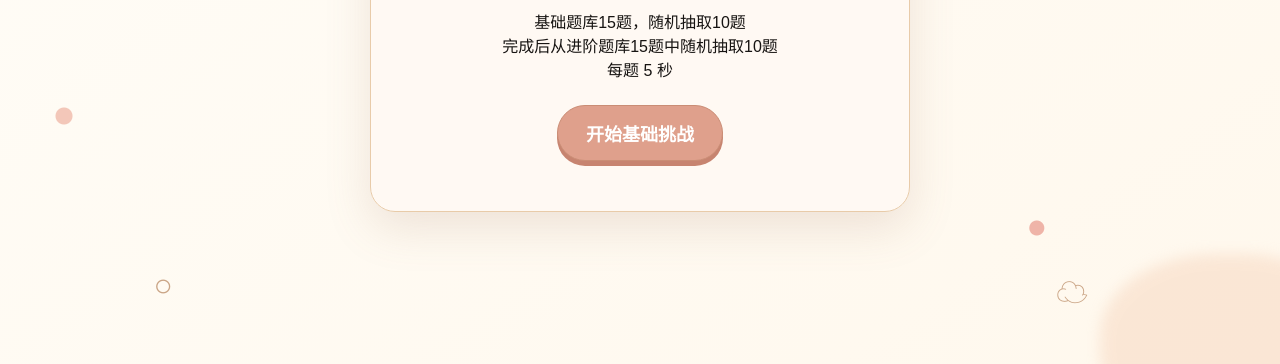
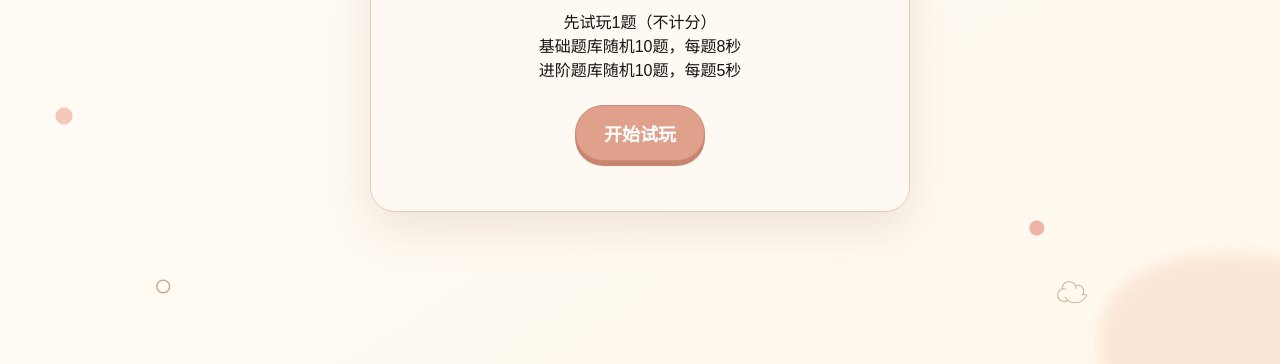
Before and after one commit to Happy20gether18/Yesung, a plain HTML site: page index.html in a window 1280 px wide. Shown: the part 436-800 px from the top of the page. Drawn offline with Linux system fonts and the light colour scheme.

Commit message:
Add files via upload

```diff
--- a/index.html
+++ b/index.html
@@ -13,7 +13,7 @@
     .counter{position:absolute;left:7%;top:50%;transform:translateY(-50%);border:1.5px solid #e9c69a;border-radius:99px;padding:8px 25px;font-size:clamp(15px,1.7vw,22px);font-weight:700;background:#fffaf3b8}.timer-box{position:absolute;right:7%;top:17px;text-align:center;font-weight:700}.timer-label{font-size:clamp(12px,1.2vw,17px);margin-bottom:5px}.timer{display:flex;align-items:baseline;gap:3px;border:1.5px solid #d7b58b;border-radius:15px;padding:4px 15px;background:#fffaf3d9}.timer strong{font-size:clamp(35px,4vw,55px);line-height:1;color:#e87c75}.timer small{font-size:14px}
     .game{height:calc(100dvh - clamp(105px,16vh,150px));min-height:430px;display:flex;flex-direction:column;align-items:center;padding:0 clamp(50px,21vw,365px) 28px}.picture{width:min(950px,100%);flex:1;min-height:180px;max-height:min(54vh,500px);border:3px solid #e1b875;border-radius:24px;overflow:hidden;background:#111;box-shadow:0 8px 20px #72533a25;display:grid;place-items:center}.picture img{width:100%;height:100%;object-fit:contain}.missing{color:#eee;padding:20px}.options{width:min(950px,100%);display:grid;grid-template-columns:1fr 1fr;gap:12px 24px;margin-top:14px}.option{height:clamp(54px,7.5vh,72px);border:1.5px solid var(--accent);border-radius:17px;background:#fffaf5d9;display:grid;grid-template-columns:56px 1fr;align-items:center;text-align:left;padding:6px 16px 6px 10px;font-weight:600;font-size:clamp(14px,1.45vw,20px);color:#171412;cursor:pointer}.option:hover{transform:translateY(-1px);box-shadow:0 4px 10px #8e6d5320}.badge{width:43px;height:43px;border-radius:50%;display:grid;place-items:center;background:var(--accent);color:white;font-size:25px;font-weight:700}.option:nth-child(1){--accent:#e69b8b}.option:nth-child(2){--accent:#e5b35f}.option:nth-child(3){--accent:#d8a462}.option:nth-child(4){--accent:#e3a092}.option:disabled{cursor:default}.option.correct{background:#dff4e8;--accent:#55ad80}.option.wrong{background:#f8d9d8;--accent:#d85e64}.feedback{height:25px;margin-top:5px;font-weight:700;color:#bd615e;text-align:center}
     .start,.result{height:calc(100dvh - clamp(105px,16vh,150px));min-height:430px;display:grid;place-items:center;padding:20px}.card{text-align:center;width:min(540px,90%);padding:clamp(28px,5vw,50px);border-radius:25px;background:#fffaf4db;border:1.5px solid #e8cba9;box-shadow:0 16px 45px #9c73582b}.card h2{margin:0 0 12px;font-size:clamp(26px,3.6vw,42px)}.card p{margin:8px 0 24px}.stage-name{display:inline-block;margin-bottom:7px;padding:5px 16px;border-radius:99px;background:#f6e1cc;color:#8d5b46;font-weight:700}.actions{display:flex;justify-content:center;gap:12px;flex-wrap:wrap}.primary,.secondary{border-radius:99px;padding:14px 28px;font-weight:700;font-size:18px;cursor:pointer}.primary{border:1px solid #ca8d75;background:#dfa08c;color:white;box-shadow:0 5px 0 #c78470}.primary:active{transform:translateY(3px);box-shadow:0 2px 0 #c78470}.secondary{border:1px solid #d8b898;background:#fffaf3;color:#7e5543}.score{font-size:28px}.combined{font-size:15px;color:#7e655a}
-    @media(max-width:700px){.app{height:auto;min-height:100dvh;overflow:visible}header{height:126px;align-items:flex-start;padding-top:13px}.title{font-size:25px}.subtitle{font-size:18px}.counter{left:14px;top:95px;padding:4px 13px;font-size:14px}.timer-box{right:13px;top:72px}.timer-label{display:none}.timer{padding:2px 10px}.timer strong{font-size:35px}.game{height:calc(100dvh - 126px);min-height:600px;padding:0 12px 18px}.picture{max-height:38vh;border-radius:17px}.options{grid-template-columns:1fr;gap:8px;margin-top:9px}.option{height:57px;grid-template-columns:48px 1fr;font-size:15px}.badge{width:38px;height:38px;font-size:21px}.feedback{font-size:14px}.start,.result{height:calc(100dvh - 126px);min-height:520px}.doodle{font-size:23px}}
+    @media(max-width:700px){.app{height:auto;min-height:100dvh;overflow:visible}header{height:140px;align-items:flex-start;padding-top:10px}.heading{transform:translateY(3px)}.title{font-size:25px}.subtitle{font-size:18px}.counter{left:14px;top:111px;padding:4px 12px;font-size:13px;white-space:nowrap}.timer-box{right:13px;top:91px}.timer-label{display:none}.timer{padding:2px 10px}.timer strong{font-size:35px}.game{height:auto;min-height:0;padding:0 12px 22px}.picture{flex:none;width:100%;height:auto;aspect-ratio:16/9;max-height:none;border-radius:17px}.options{grid-template-columns:1fr;gap:8px;margin-top:9px}.option{height:57px;grid-template-columns:48px 1fr;font-size:15px}.badge{width:38px;height:38px;font-size:21px}.feedback{font-size:14px}.start,.result{height:calc(100dvh - 140px);min-height:500px}.doodle{font-size:23px}}
     @media(max-height:720px) and (min-width:701px){header{height:100px}.title{font-size:35px}.subtitle{font-size:20px}.game{height:calc(100dvh - 100px);padding-bottom:10px}.picture{max-height:49vh}.option{height:50px}.timer strong{font-size:37px}}
   </style>
 </head>
@@ -30,21 +30,25 @@
     "use strict";
     const data=window.QUIZ_DATA,screen=document.querySelector("#screen"),counter=document.querySelector(".counter"),timerBox=document.querySelector(".timer-box"),timerText=document.querySelector(".timer strong");
     const phases={
-      basic:{name:"基础挑战",ids:[1,2,5,9,10,11,13,14,18,20,22,23,25,28,29],music:"audio/Easy.mp3"},
-      advanced:{name:"进阶挑战",ids:[3,4,6,7,8,12,15,16,17,19,21,24,26,27,30],music:"audio/Its complicated.mp3"}
+      trial:{name:"试玩",seconds:8,music:"audio/Easy.mp3"},
+      basic:{name:"基础挑战",seconds:8,ids:[1,2,5,9,10,11,13,14,18,20,22,23,25,28,29],music:"audio/Easy.mp3"},
+      advanced:{name:"进阶挑战",seconds:5,ids:[3,4,6,7,8,12,15,16,17,19,21,24,26,27,30],music:"audio/Its complicated.mp3"}
     };
     const music={basic:new Audio(phases.basic.music),advanced:new Audio(phases.advanced.music)};
     Object.values(music).forEach(track=>{track.loop=true;track.volume=.06});
     let phaseKey="basic",questions=[],index=0,score=0,time=data.secondsPerQuestion,timer=null,locked=false,audio=null,basicScore=null;
+    const trialQuestion={image:"images/00.png",answer:"咲き誇る時を待つのは",options:["咲き誇る時を待つのは","雨のち晴れの空の色","束の間の恋","いま会いにゆきます 〜IF you〜"]};
     const validate=()=>data.questions.forEach((q,i)=>{if(q.options.length!==4)throw Error(`第 ${i+1} 题不是四个选项`);if(!q.options.includes(q.answer))throw Error(`第 ${i+1} 题选项不包含答案`);if(new Set(q.options).size!==4)throw Error(`第 ${i+1} 题有重复选项`)});
     const shuffle=list=>{const result=[...list];for(let i=result.length-1;i>0;i--){const j=Math.floor(Math.random()*(i+1));[result[i],result[j]]=[result[j],result[i]]}return result};
     function tick(){if(!audio)return;const now=audio.currentTime,osc=audio.createOscillator(),gain=audio.createGain();osc.type="sine";osc.frequency.setValueAtTime(950,now);osc.frequency.exponentialRampToValueAtTime(520,now+.055);gain.gain.setValueAtTime(.0001,now);gain.gain.exponentialRampToValueAtTime(.17,now+.008);gain.gain.exponentialRampToValueAtTime(.0001,now+.09);osc.connect(gain).connect(audio.destination);osc.start(now);osc.stop(now+.1)}
-    function playMusic(key){Object.entries(music).forEach(([name,track])=>{if(name!==key){track.pause();track.currentTime=0}});music[key].play().catch(()=>{})}
+    function playMusic(key){const musicKey=key==="advanced"?"advanced":"basic";Object.entries(music).forEach(([name,track])=>{if(name!==musicKey){track.pause();track.currentTime=0}});music[musicKey].play().catch(()=>{})}
+    function startTrial(){if(!audio)audio=new (window.AudioContext||window.webkitAudioContext)();audio.resume();phaseKey="trial";questions=[{...trialQuestion,options:shuffle(trialQuestion.options)}];index=0;score=0;counter.hidden=false;timerBox.hidden=false;playMusic("trial");render()}
     function startPhase(key){if(!audio)audio=new (window.AudioContext||window.webkitAudioContext)();audio.resume();phaseKey=key;questions=shuffle(phases[key].ids).slice(0,10).map(n=>{const q=data.questions[n-1];return {...q,options:shuffle(q.options)}});index=0;score=0;counter.hidden=false;timerBox.hidden=false;playMusic(key);render()}
-    function render(){locked=false;time=data.secondsPerQuestion;const q=questions[index];counter.textContent=`${phases[phaseKey].name} ${index+1} / ${questions.length}`;timerText.textContent=String(time).padStart(2,"0");screen.className="game";screen.innerHTML=`<div class="picture"><img src="${q.image}" alt="${phases[phaseKey].name}第 ${index+1} 题图片"><p class="missing" hidden>缺少图片：${q.image}</p></div><div class="options"></div><div class="feedback" aria-live="polite"></div>`;const img=screen.querySelector("img");img.onerror=()=>{img.hidden=true;img.nextElementSibling.hidden=false};const box=screen.querySelector(".options");q.options.forEach((text,n)=>{const b=document.createElement("button");b.className="option";b.innerHTML=`<span class="badge">${"ABCD"[n]}</span><span></span>`;b.lastElementChild.textContent=text;b.onclick=()=>answer(text,b,false);box.append(b)});tick();timer=setInterval(()=>{time--;timerText.textContent=String(time).padStart(2,"0");if(time>0)tick();if(time<=0)answer(null,null,true)},1000)}
-    function answer(choice,button,timedOut){if(locked)return;locked=true;clearInterval(timer);const q=questions[index],buttons=[...screen.querySelectorAll(".option")];buttons.forEach((b,n)=>{b.disabled=true;if(q.options[n]===q.answer)b.classList.add("correct")});if(choice===q.answer){score++;screen.querySelector(".feedback").textContent="答对啦！"}else{if(button)button.classList.add("wrong");screen.querySelector(".feedback").textContent=(timedOut?"时间到！":"答错啦！")+` 正确答案：${q.answer}`}setTimeout(()=>{index++;index<questions.length?render():finish()},1100)}
+    function render(){locked=false;time=phases[phaseKey].seconds;const q=questions[index];counter.textContent=`${phases[phaseKey].name} ${index+1} / ${questions.length}`;timerText.textContent=String(time).padStart(2,"0");screen.className="game";screen.innerHTML=`<div class="picture"><img src="${q.image}" alt="${phases[phaseKey].name}第 ${index+1} 题图片"><p class="missing" hidden>缺少图片：${q.image}</p></div><div class="options"></div><div class="feedback" aria-live="polite"></div>`;const img=screen.querySelector("img");img.onerror=()=>{img.hidden=true;img.nextElementSibling.hidden=false};const box=screen.querySelector(".options");q.options.forEach((text,n)=>{const b=document.createElement("button");b.className="option";b.innerHTML=`<span class="badge">${"ABCD"[n]}</span><span></span>`;b.lastElementChild.textContent=text;b.onclick=()=>answer(text,b,false);box.append(b)});tick();timer=setInterval(()=>{time--;timerText.textContent=String(time).padStart(2,"0");if(time>0)tick();if(time<=0)answer(null,null,true)},1000)}
+    function answer(choice,button,timedOut){if(locked)return;locked=true;clearInterval(timer);const q=questions[index],buttons=[...screen.querySelectorAll(".option")];buttons.forEach((b,n)=>{b.disabled=true;if(q.options[n]===q.answer)b.classList.add("correct")});if(choice===q.answer){if(phaseKey!=="trial")score++;screen.querySelector(".feedback").textContent="答对啦！"}else{if(button)button.classList.add("wrong");screen.querySelector(".feedback").textContent=(timedOut?"时间到！":"答错啦！")+` 正确答案：${q.answer}`}setTimeout(()=>{if(phaseKey==="trial")trialComplete();else{index++;index<questions.length?render():finish()}},1100)}
+    function trialComplete(){counter.hidden=true;timerBox.hidden=true;screen.className="result";screen.innerHTML=`<div class="card"><span class="stage-name">试玩完成</span><h2>准备开始正式挑战</h2><p>试玩题不计入成绩<br>基础挑战共10题，每题8秒</p><button class="primary">挑战基础题</button></div>`;screen.querySelector("button").onclick=()=>startPhase("basic")}
     function finish(){counter.hidden=true;timerBox.hidden=true;screen.className="result";if(phaseKey==="basic"){basicScore=score;screen.innerHTML=`<div class="card"><span class="stage-name">第一阶段完成</span><h2>基础挑战</h2><p class="score">答对 <strong>${score} / 10</strong> 题</p><div class="actions"><button class="primary" id="advance">进入进阶挑战</button><button class="secondary" id="retry">再玩基础</button></div></div>`;screen.querySelector("#advance").onclick=()=>startPhase("advanced");screen.querySelector("#retry").onclick=()=>startPhase("basic")}else{const total=basicScore===null?null:basicScore+score;screen.innerHTML=`<div class="card"><span class="stage-name">两阶段完成</span><h2>进阶挑战</h2><p class="score">答对 <strong>${score} / 10</strong> 题</p>${total===null?"":`<p class="combined">总成绩：${total} / 20</p>`}<div class="actions"><button class="primary" id="retry">再玩进阶</button><button class="secondary" id="home">返回开始</button></div></div>`;screen.querySelector("#retry").onclick=()=>startPhase("advanced");screen.querySelector("#home").onclick=landing}}
-    function landing(){clearInterval(timer);basicScore=null;counter.hidden=true;timerBox.hidden=true;playMusic("basic");screen.className="start";screen.innerHTML=`<div class="card"><span class="stage-name">两阶段挑战</span><h2>准备好了吗？</h2><p>基础题库15题，随机抽取10题<br>完成后从进阶题库15题中随机抽取10题<br>每题 ${data.secondsPerQuestion} 秒</p><button class="primary">开始基础挑战</button></div>`;screen.querySelector("button").onclick=()=>startPhase("basic")}
+    function landing(){clearInterval(timer);basicScore=null;counter.hidden=true;timerBox.hidden=true;playMusic("basic");screen.className="start";screen.innerHTML=`<div class="card"><span class="stage-name">两阶段挑战</span><h2>准备好了吗？</h2><p>先试玩1题（不计分）<br>基础题库随机10题，每题8秒<br>进阶题库随机10题，每题5秒</p><button class="primary">开始试玩</button></div>`;screen.querySelector("button").onclick=startTrial}
     window.addEventListener("DOMContentLoaded",()=>music.basic.play().catch(()=>{}));
     try{validate();landing()}catch(e){screen.className="result";screen.innerHTML=`<div class="card"><h2>题库检查失败</h2><p>${e.message}</p></div>`}
   })();
```
Also changed, not shown: images/00.png (added).
